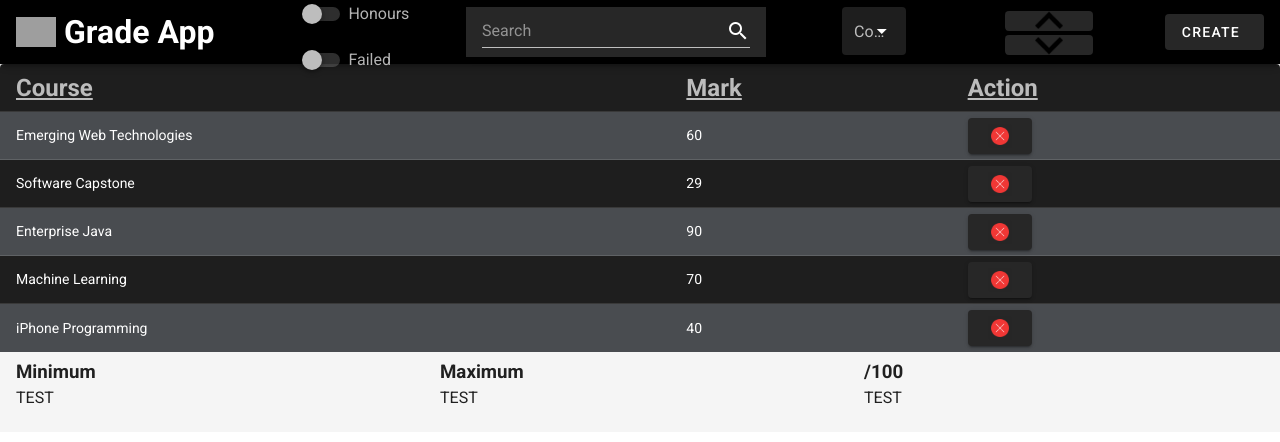
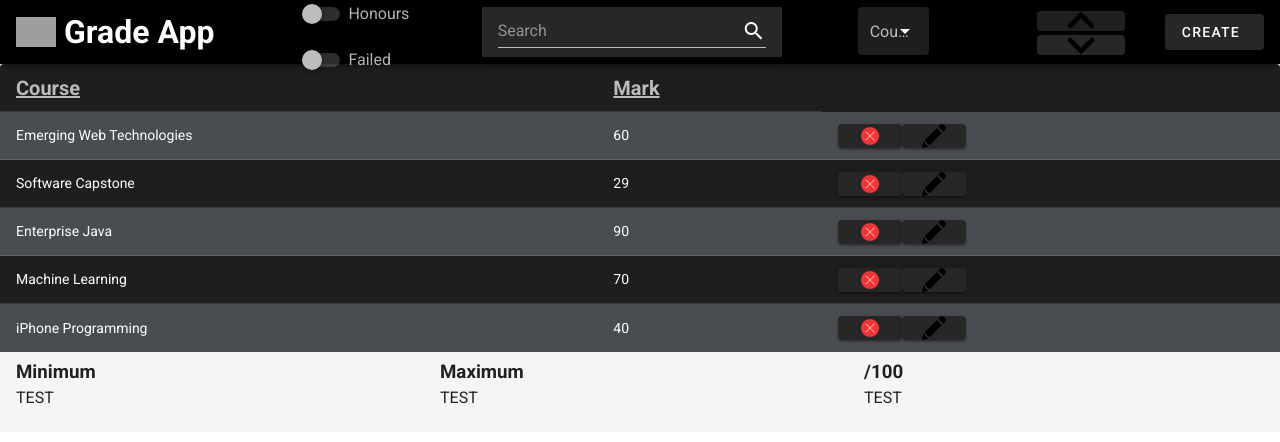
Before and after one commit to nenadskocic/grade-app-vuex, a Vue app: page / in a window 1280 px wide. Shown: the top 442 px of the page. Built offline with nearby package versions, Linux system fonts and the light colour scheme; grey boxes are pictures that could not be loaded.

Commit message:
edit-sort (wip)

```diff
--- a/src/components/Grades.vue
+++ b/src/components/Grades.vue
@@ -53,19 +53,36 @@
         <v-container class="mt-7">
           <v-row align="center">
             <v-col class="d-flex" cols="12" sm="6">
-              <v-select :items="items" label="Course" solo></v-select>
+              <v-select
+                :items="headers"
+                label="Course"
+                v-model="itemType"
+                solo
+              ></v-select>
             </v-col>
           </v-row>
         </v-container>
       </div>
 
       <div>
-        <v-btn height="20px">
-          <img src="../assets/ascArrow.png" @click="sortAscending" height="56px" width="56px" />
+        <div>
+          <v-btn
+            height="20px"
+            @click="sort('asc')"
+            :disabled="sortDirection == 'asc'"
+          >
+            <img src="../assets/ascArrow.png" height="56px" width="56px" />
           </v-btn>
-        <v-btn height="20px">
-          <img src="../assets/descArrow.png"  @click="sortDescending" height="56px" width="56px" />
+        </div>
+        <div>
+          <v-btn
+            height="20px"
+            @click="sort('desc')"
+            :disabled="sortDirection == 'desc'"
+          >
+            <img src="../assets/descArrow.png" height="56px" width="56px" />
           </v-btn>
+        </div>
       </div>
 
       <div class="ml-10">
@@ -79,7 +96,7 @@
       <v-dialog persistent max-width="600px" dark v-model="dialog">
         <v-card>
           <v-card-title class="justify-center">
-            <span>Add Grade</span>
+            <span>{{ dialogTitle }}</span>
           </v-card-title>
 
           <v-form v-model="isSubmitValid">
@@ -111,11 +128,14 @@
               </v-layout>
               <v-layout>
                 <v-flex class="text-right">
-                  <v-btn color="red">Cancel</v-btn>
+                  <v-btn color="red" @click="cancel">Cancel</v-btn>
                 </v-flex>
                 <v-flex class="text-left">
-                  <v-btn color="primary" @click="addCourseAndGrade" :disabled="!isSubmitValid"
-                    >Create</v-btn
+                  <v-btn
+                    color="primary"
+                    @click="addEditCourse"
+                    :disabled="!isSubmitValid"
+                    >{{ dialogBtnTitle }}</v-btn
                   >
                 </v-flex>
               </v-layout>
@@ -129,9 +149,13 @@
       <template v-slot:default>
         <thead>
           <tr>
-            <th class="text-left">Course</th>
-            <th class="text-left">Mark</th>
-            <th class="text-left">Action</th>
+            <th
+              class="text-left"
+              v-for="header in headers"
+              v-bind:key="header.page"
+            >
+              {{ header.text }}
+            </th>
           </tr>
         </thead>
         <tbody>
@@ -140,8 +164,15 @@
             <td>{{ course.mark }}</td>
 
             <td>
-              <v-btn @click="removeCourses(index)">
-                <img src="../assets/removeBtn.png" height="24px" width="24px" />
+              <v-btn @click="removeCourses(index)" height="24px">
+                <img
+                  src="../assets/removeIcon.png"
+                  height="24px"
+                  width="24px"
+                />
+              </v-btn>
+              <v-btn @click="editCourse(index)" height="24px">
+                <img src="../assets/editIcon.svg" height="24px" width="24px" />
               </v-btn>
             </td>
           </tr>
@@ -161,8 +192,6 @@ export default {
   name: "Grades",
 
   data: () => ({
-    items: ["Course", "Mark"],
-
     rules: {
       gradeRequired: (value) => !!value || "Please input a grade.",
       gradeLength: (value) => value.length <= 3 || "Max 3 digits.",
@@ -172,39 +201,64 @@ export default {
     failedSwitch: false,
     dialog: false,
     isSubmitValid: false,
+    dialogTitle: "",
     newCourse: "",
     newGrade: "",
+    sortDirection: "asc",
+    dialogBtnTitle: "",
+    itemType: "",
   }),
   components: {
     FooterStats,
   },
   computed: {
-    ...mapState(["title", "courses"]),
+    ...mapState(["title", "courses", "headers"]),
   },
   methods: {
-    ...mapMutations(["ADD_COURSE"]),
+    ...mapMutations(["ADD_COURSE", "EDIT_COURSE"]),
     ...mapActions(["removeCourse"]),
-    addCourseAndGrade: function () {
+
+    addEditCourse: function () {
+      if (this.dialogTitle == "Add Grade") {
         this.ADD_COURSE({ courseName: this.newCourse, mark: this.newGrade });
         this.newCourse = "";
         this.newGrade = "";
         this.dialog = false;
+      } else {
+        this.editCourse();
+      }
     },
     removeCourses: function (course) {
       this.removeCourse(course);
+    },
+    editCourse: function () {
+      this.dialog = true;
+      this.dialogTitle = "Edit Grade";
+      this.dialogBtnTitle = "Save";
     },
     isDialog() {
       return this.dialog;
     },
     createBtnClick() {
       this.dialog = true;
+      this.dialogTitle = "Add Grade";
+      this.dialogBtnTitle = "Create";
     },
-    sortAscending() {
+    cancel() {
+      this.dialog = false;
+    },
+    sort(direction) {
+      this.sortDirection = direction;
 
+      var col = this.itemType;
+      console.log(col);
+
+      if (this.sortDirection == "desc") {
+        this.courses = this.courses.sort((a, b) => (a[col] > b[col] ? 1 : -1));
+      } else {
+        this.courses = this.courses.sort((a, b) => (a[col] < b[col] ? 1 : -1));
+      }
     },
-    sortDescending() {
-
-    }
   },
 };
 </script>
@@ -214,11 +268,10 @@ tbody tr:nth-of-type(odd) {
   background-color: rgb(73, 76, 80);
 }
 .table thead th {
-  font-size: 24px !important;
+  font-size: 20px !important;
   text-decoration: underline;
 }
 h1 {
   white-space: nowrap;
 }
-
 </style>
```
Also changed, not shown: src/assets/editIcon.svg (added), src/assets/removeIcon.png (renamed from src/assets/removeBtn.png). Lines whose indentation alone changed are shown as unchanged.
